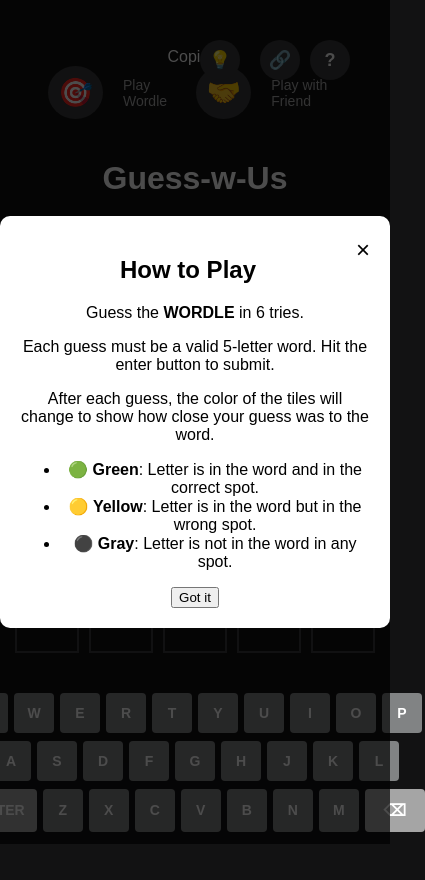
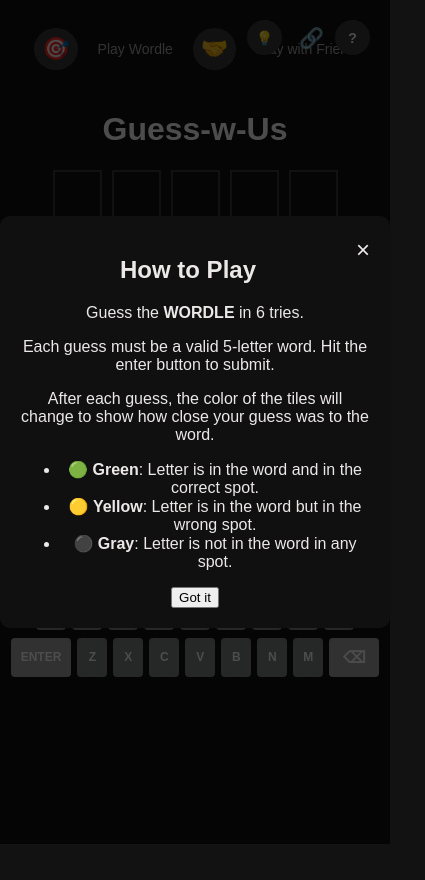
Before and after one commit to vandana050/Wordle, a plain HTML site: page index.html in a window 390 px wide. Shown: the whole page, 425 px wide, since content can reach past the window. After the commit the page ends 844 px from the top, so only its background shows below. Drawn offline with Linux system fonts and the light colour scheme.

Commit message:
Update style.css

```diff
--- a/style.css
+++ b/style.css
@@ -141,8 +141,8 @@
 }
 
 .modal-content {
-  background: #fff;
-  color: #000;
+  background: #101010;
+  color: #ece8e8;
   padding: 20px;
   border-radius: 10px;
   max-width: 400px;
@@ -207,3 +207,86 @@
     transform: rotateY(0);
   }
 }
+
+@media (max-width: 600px) {
+  body {
+    padding: 20px;
+  }
+
+  .guess-cell {
+    width: 45px;
+    height: 45px;
+    font-size: 1.2rem;
+    line-height: 45px;
+  }
+
+  .key {
+    padding: 10px;
+    min-width: 30px;
+    font-size: 12px;
+  }
+
+  .key.enter,
+  .key.backspace {
+    min-width: 50px;
+  }
+
+  .top-right-buttons {
+    top: 20px;
+    right: 20px;
+    gap: 6px;
+  }
+
+  .circle-btn {
+    width: 35px;
+    height: 35px;
+    font-size: 14px;
+  }
+
+  .modal-content {
+    max-width: 90%;
+  }
+
+  .mode-btn {
+    font-size: 22px;
+    padding: 8px;
+  }
+}
+
+#copy-link-btn {
+  font-size: 20px;
+  padding: 6px 10px;
+  background: none;
+  border: none;
+  cursor: pointer;
+  color: #007bff;
+  transition: background 0.3s ease;
+}
+
+#copy-link-btn:hover {
+  color: #0056b3;
+}
+
+.toast {
+  visibility: hidden;
+  min-width: 120px;
+  background-color: #333;
+  color: #fff;
+  text-align: center;
+  border-radius: 6px;
+  padding: 12px 20px;
+  position: fixed;
+  bottom: 30px;
+  left: 50%;
+  transform: translateX(-50%);
+  z-index: 999;
+  opacity: 0;
+  transition: opacity 0.4s ease, bottom 0.4s ease;
+  font-size: 14px;
+}
+
+.toast.show {
+  visibility: visible;
+  opacity: 1;
+  bottom: 50px;
+}
```
